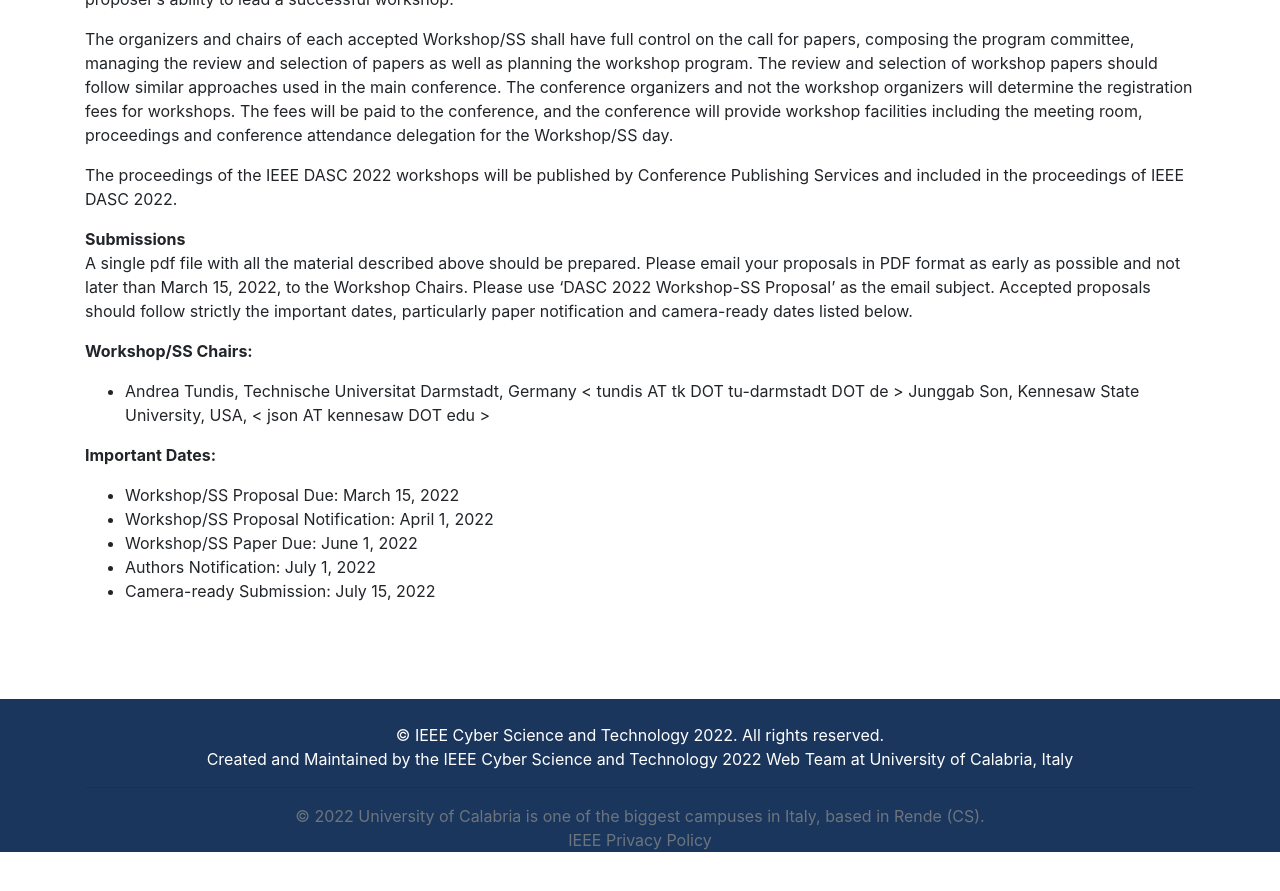
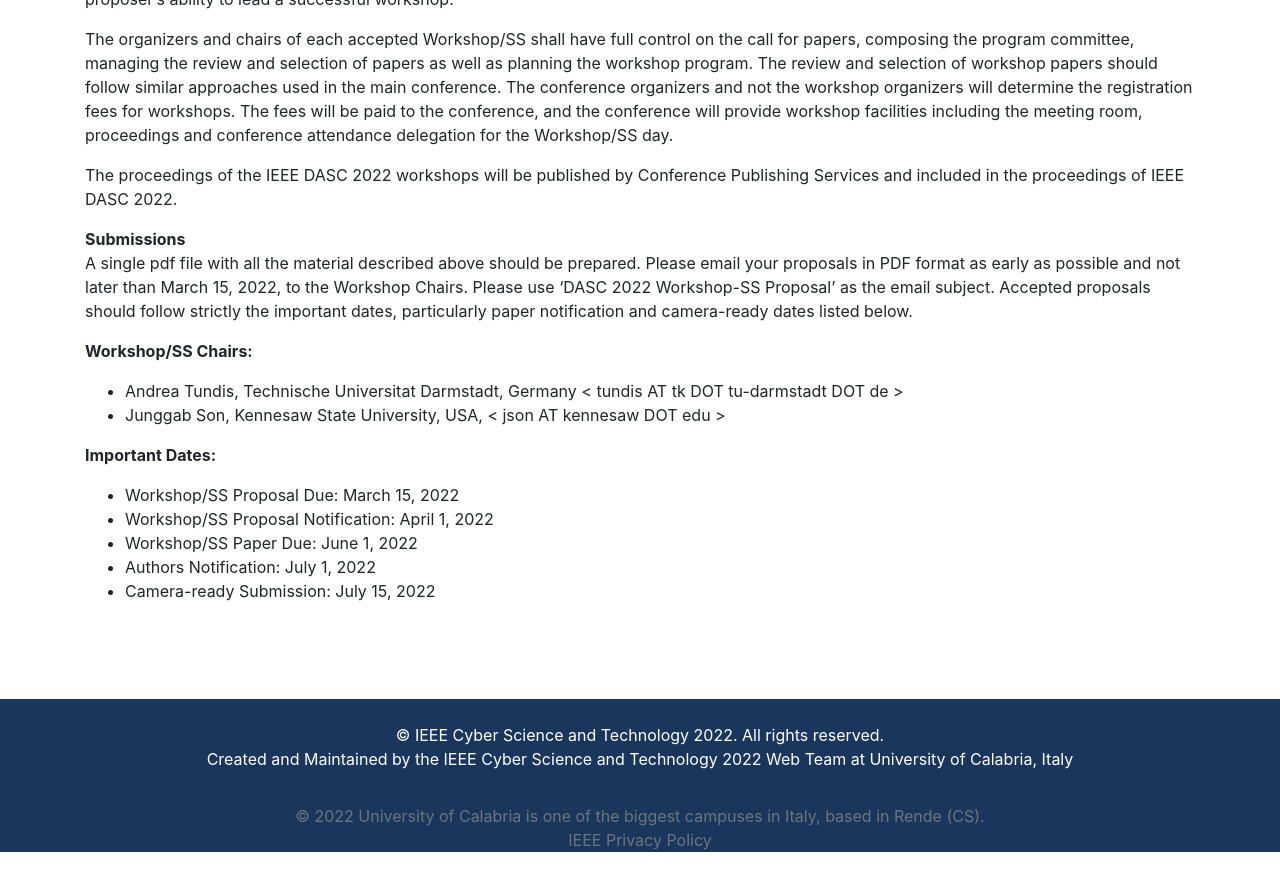
Before and after one commit to cyber-science/2022, a Jekyll site: the page built from _pages/dasc/callworkshops.md, in a window 1280 px wide and 900 px high, scrolled down 846 px. Shown: the top 891 px of the window. Built offline with Jekyll 4.4.1, drawn with Linux system fonts in a browser that asks for light colours.

Commit message:
minor edit

```diff
--- a/_pages/dasc/callworkshops.md
+++ b/_pages/dasc/callworkshops.md
@@ -43,7 +43,7 @@
 
 <b>Workshop/SS Chairs:</b><br/>
 - Andrea Tundis, Technische Universitat Darmstadt, Germany < tundis AT tk DOT tu-darmstadt DOT de >
- Junggab Son, Kennesaw State University, USA, < json AT kennesaw DOT edu >
+- Junggab Son, Kennesaw State University, USA, < json AT kennesaw DOT edu >
 
 <b>Important Dates:</b><br/>
 - Workshop/SS Proposal Due: March 15, 2022
```
